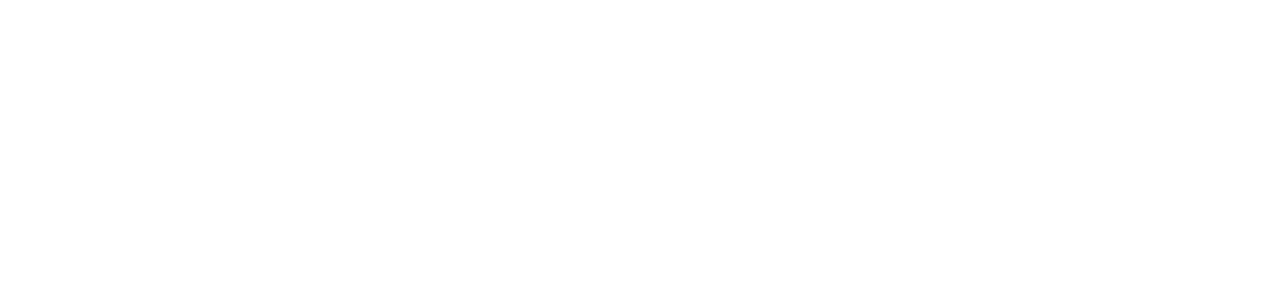
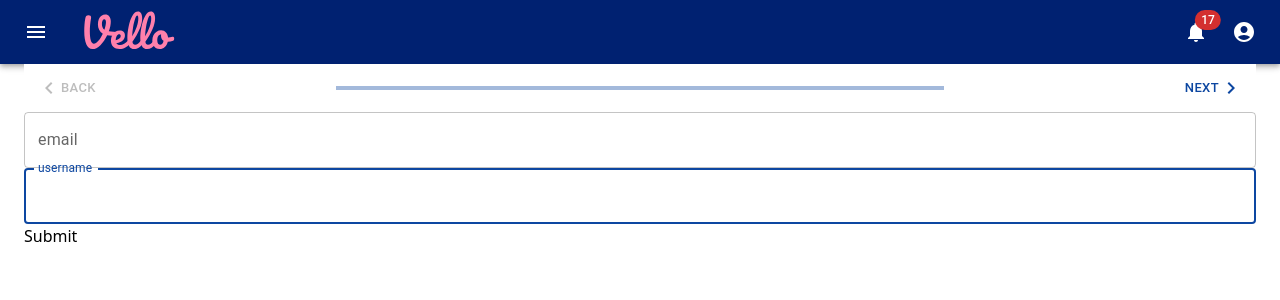
Before and after one commit to comalley88/react-vello-front, a React (Create React App) app: page /register-bike in a window 1280 px wide. Before the commit this address had no page. Shown: the top 300 px of the page. Built offline with nearby package versions, Linux system fonts and the light colour scheme.

Commit message:
feat: stepper

```diff
--- /dev/null
+++ b/src/components/forms/FormInputText.tsx
@@ -0,0 +1,26 @@
+import { Control, Controller, FieldValues} from "react-hook-form";
+import React from "react";
+import { TextField } from "@mui/material";
+
+export interface IFormInputText {
+  name: string;
+  label: string;
+  control: any
+}
+
+export const FormInputText = ({ name, control, label }: IFormInputText) => {
+
+return (
+  <Controller
+        name={name}
+        control={control}
+        render={({ field: { onChange, value } }) => (
+          <TextField
+          fullWidth
+          variant={'outlined'}
+          autoFocus
+          onChange={onChange} value={value} label={label} />
+        )}
+      />
+)
+}
--- /dev/null
+++ b/src/components/forms/Stepper.tsx
@@ -0,0 +1,53 @@
+import * as React from 'react';
+import { useTheme } from '@mui/material/styles';
+import MobileStepper from '@mui/material/MobileStepper';
+import Button from '@mui/material/Button';
+import KeyboardArrowLeft from '@mui/icons-material/KeyboardArrowLeft';
+import KeyboardArrowRight from '@mui/icons-material/KeyboardArrowRight';
+
+export default function ProgressMobileStepper() {
+  const theme = useTheme();
+  const [activeStep, setActiveStep] = React.useState(0);
+
+  const handleNext = () => {
+    setActiveStep((prevActiveStep) => prevActiveStep + 1);
+  };
+
+  const handleBack = () => {
+    setActiveStep((prevActiveStep) => prevActiveStep - 1);
+  };
+
+  return (
+    <MobileStepper
+      variant="progress"
+      steps={6}
+      position="static"
+      activeStep={activeStep}
+      sx={{ flexGrow: 1, mx: "auto" }}
+      nextButton={
+        <Button
+        color='primary'
+        size="small" onClick={handleNext} disabled={activeStep === 5}>
+          Next
+          {theme.direction === 'rtl' ? (
+            <KeyboardArrowLeft />
+          ) : (
+            <KeyboardArrowRight />
+          )}
+        </Button>
+      }
+      backButton={
+        <Button
+        color='primary'
+        size="small" onClick={handleBack} disabled={activeStep === 0}>
+          {theme.direction === 'rtl' ? (
+            <KeyboardArrowRight />
+          ) : (
+            <KeyboardArrowLeft />
+          )}
+          Back
+        </Button>
+      }
+    />
+  );
+}
--- /dev/null
+++ b/src/pages/RegisterBike.tsx
@@ -0,0 +1,28 @@
+import React from 'react'
+import { useForm, SubmitHandler } from 'react-hook-form';
+import { FormInputText } from '../components/forms/FormInputText'
+import ProgressMobileStepper from '../components/forms/Stepper';
+
+export type FormValues = {
+    email: string,
+    username: string,
+}
+const RegisterBike = () => {
+    const {control, handleSubmit } = useForm<FormValues>({defaultValues: { email: "",
+      username: "",}});
+    const onSubmit: SubmitHandler<FormValues> = data => console.log(data);
+  return (
+    <>
+       <ProgressMobileStepper/>
+    <form onSubmit={handleSubmit(onSubmit)}>
+        <FormInputText name='email' label='email' control={control}/>
+        <FormInputText name='username' label='username' control={control}/>
+    <input type="submit" />
+  </form>
+    </>
+
+
+  )
+}
+
+export default RegisterBike
--- a/src/template/Router.tsx
+++ b/src/template/Router.tsx
@@ -2,6 +2,7 @@
 import { Route, Routes } from 'react-router-dom'
 import Demo from '../pages/Demo'
 import Login from '../pages/Login'
+import RegisterBike from '../pages/RegisterBike'
 import SignUp from '../pages/Signup'
 import Layout from './Layout'
 
@@ -9,8 +10,9 @@
   return (
     <Routes>
         <Route path="/" element={<Layout/>}>
+          <Route path="register-bike" element={<RegisterBike/>}/>
+        </Route>
 
-        </Route>
         <Route path="/login" element={<Login />} />
         <Route path="/signup" element={<SignUp />} />
     </Routes>
```
